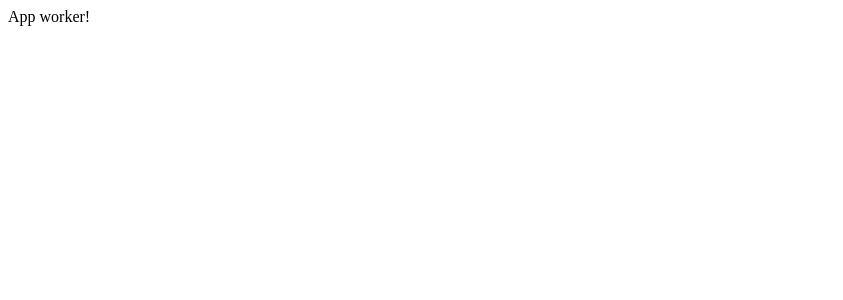
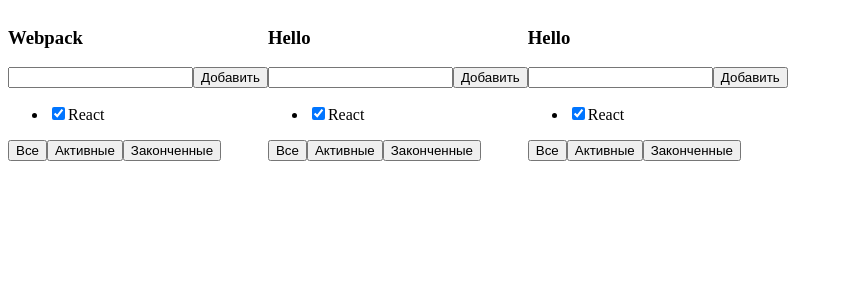
Before and after one commit to isuu-tm/React-todo-ts, a React (Create React App) app: page / in a window 1280 px wide. Shown: the top 300 px of the page, without its empty margins (0-843 px from the left). Built offline with nearby package versions, Linux system fonts and the light colour scheme.

Commit message:
1 Lesson finished

```diff
--- a/package.json
+++ b/package.json
@@ -14,6 +14,7 @@
     "react-dom": "^18.2.0",
     "react-scripts": "5.0.1",
     "typescript": "^4.9.5",
+    "uuid": "^9.0.0",
     "web-vitals": "^2.1.4"
   },
   "scripts": {
--- /dev/null
+++ b/src/App.css
@@ -0,0 +1,3 @@
+.app {
+    display: flex;
+}
--- a/src/App.tsx
+++ b/src/App.tsx
@@ -1,9 +1,28 @@
-import React from 'react';
+import React, {useState} from 'react';
+import './App.css'
+import {TaskType, TodoList} from "./components/TodoList";
+
 
 const App = () => {
+
+    const [tasks, setTasks] = useState<Array<TaskType>>([
+        {id:1, title:'React', isDone:true},
+        {id:2, title:'React', isDone:true},
+        {id:3, title:'Angular', isDone:false},
+        {id:4, title:'React', isDone:true},
+    ])
+    const [tasks1, setTasks1] = useState<Array<TaskType>>([
+        {id:1, title:'React', isDone:true},
+        {id:2, title:'React', isDone:true},
+        {id:3, title:'Angular', isDone:false},
+        {id:4, title:'React', isDone:true},
+    ])
+
     return (
-        <div>
-            App worker!
+        <div className='app'>
+            <TodoList title={'Webpack'} tasks={tasks}/>
+            <TodoList title={'Hello'} tasks={tasks1}/>
+            <TodoList title={'Hello'} tasks={tasks1}/>
         </div>
     );
 };
--- /dev/null
+++ b/src/components/TodoList.tsx
@@ -0,0 +1,37 @@
+import React, {FC} from 'react';
+
+export type TaskType = {
+    id:number,
+    title:string,
+    isDone:boolean,
+}
+
+type PropsType = {
+    title:string,
+    tasks: Array<TaskType>
+}
+export const TodoList:FC<PropsType> = (props) => {
+    return (
+        <div>
+            <h3>{props.title}</h3>
+            <div>
+                <input type="text"/>
+                <button>Добавить</button>
+            </div>
+            <ul>
+                <li>
+                    <input
+                    type="checkbox"
+                    checked={props.tasks[1].isDone}
+                    />
+                    <span>{props.tasks[3].title}</span>
+                </li>
+            </ul>
+            <div>
+                <button>Все</button>
+                <button>Активные</button>
+                <button>Законченные</button>
+            </div>
+        </div>
+    );
+};
```
Also changed, not shown: 1 other file (tests, documents, lock files or other folders).
